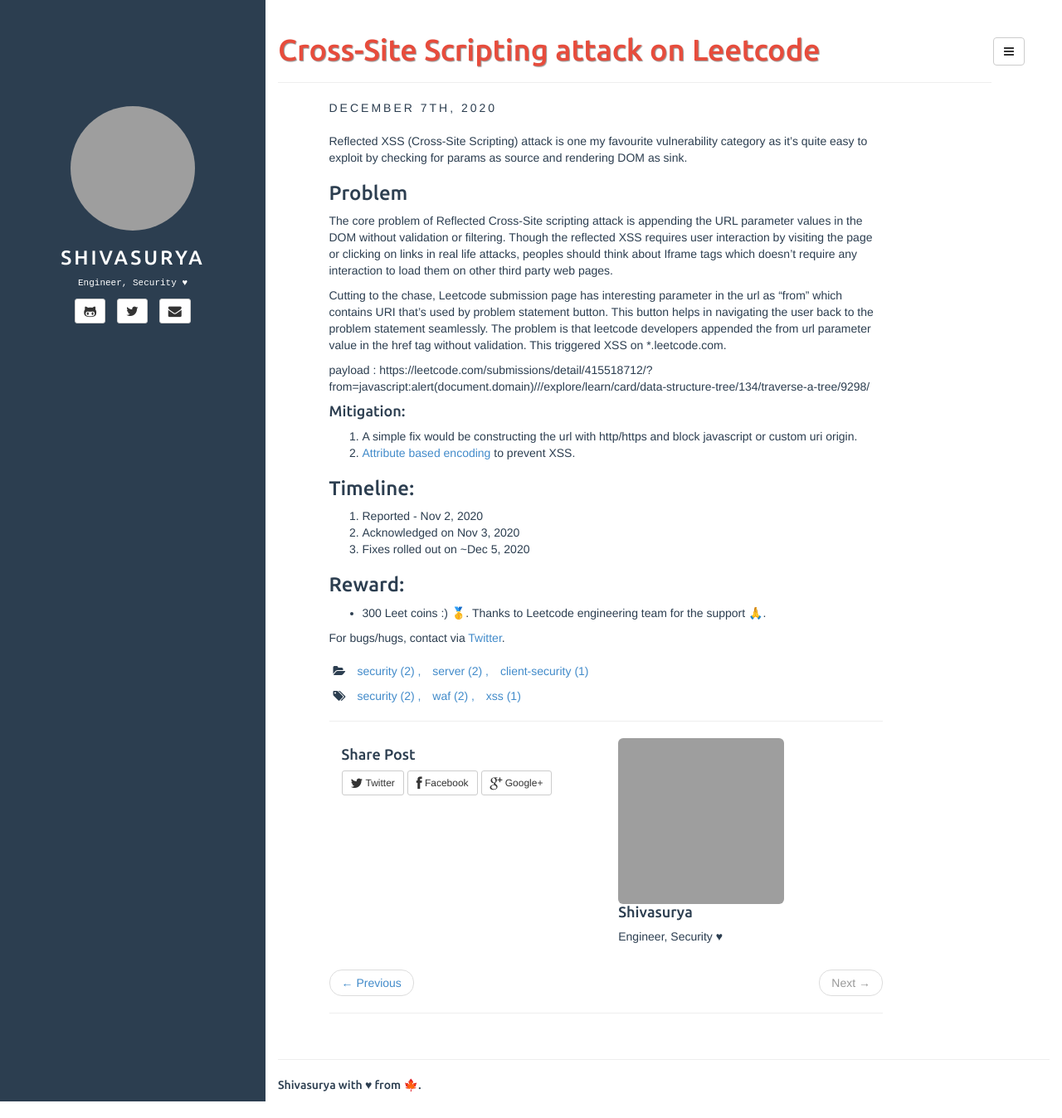
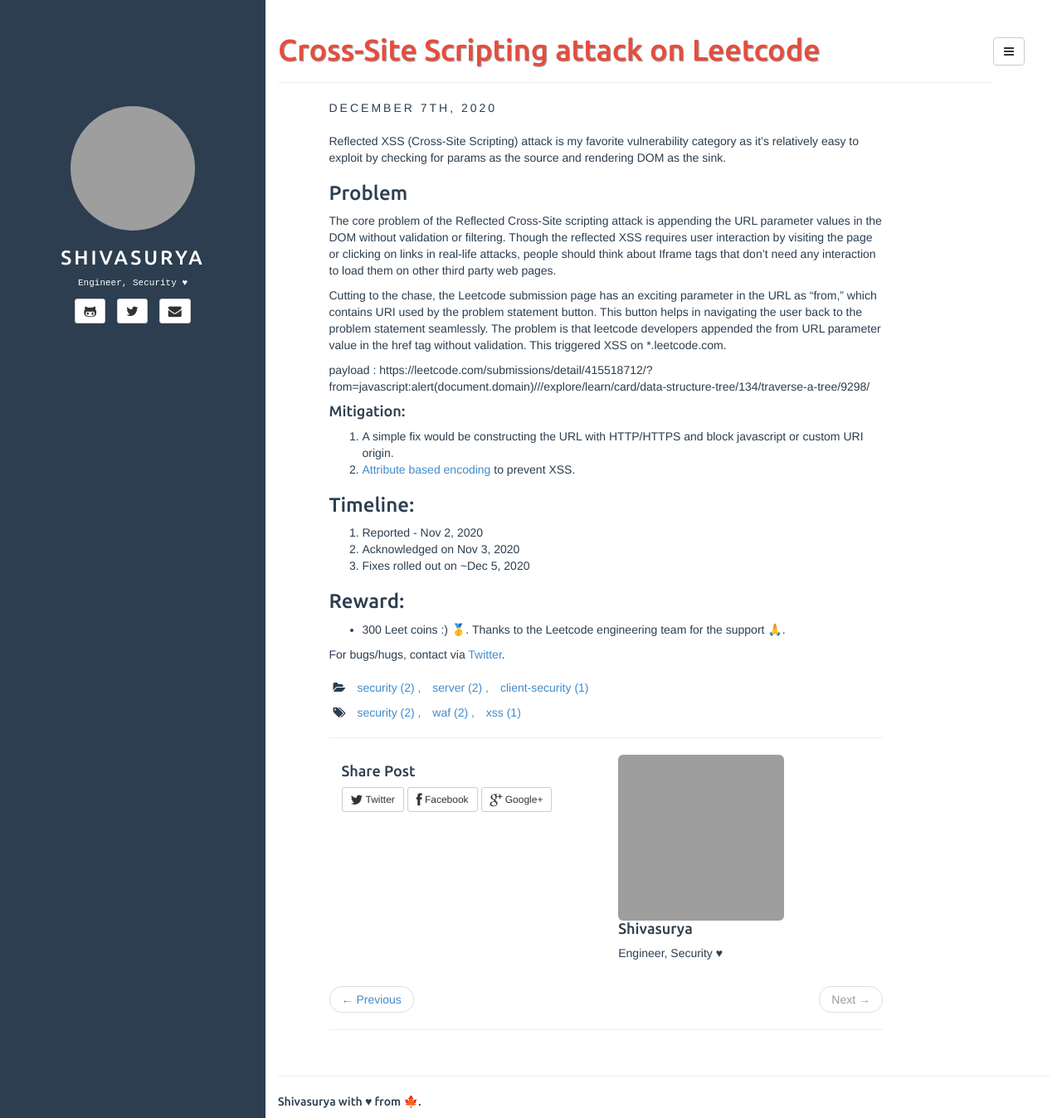
Before and after one commit to s5dev/s5dev.github.io, a Jekyll site: the page built from _posts/2020-12-07-leetcode-xss.md, in a window 1280 px wide and 1348 px high. Shown: the whole window at 83% size. Built offline with Jekyll 4.4.1, drawn with Linux system fonts in a browser that asks for light colours; grey boxes are pictures that could not be loaded.

Commit message:
fixed grammar

```diff
--- a/_posts/2020-12-07-leetcode-xss.md
+++ b/_posts/2020-12-07-leetcode-xss.md
@@ -6,19 +6,19 @@
 description: DOM Cross-Site Scripting attack on leetcode.com.
 ---
 
-Reflected XSS (Cross-Site Scripting) attack is one my favourite vulnerability category as it's quite easy to exploit by checking for params as source and rendering DOM as sink.
+Reflected XSS (Cross-Site Scripting) attack is my favorite vulnerability category as it's relatively easy to exploit by checking for params as the source and rendering DOM as the sink.
 
 ### Problem
 
-The core problem of Reflected Cross-Site scripting attack is appending the URL parameter values in the DOM without validation or filtering. Though the reflected XSS requires user interaction by visiting the page or clicking on links in real life attacks, peoples should think about Iframe tags which doesn't require any interaction to load them on other third party web pages.
+The core problem of the Reflected Cross-Site scripting attack is appending the URL parameter values in the DOM without validation or filtering. Though the reflected XSS requires user interaction by visiting the page or clicking on links in real-life attacks, people should think about Iframe tags that don't need any interaction to load them on other third party web pages.
 
-Cutting to the chase, Leetcode submission page has interesting parameter in the url as "from" which contains URI that's used by problem statement button. This button helps in navigating the user back to the problem statement seamlessly. The problem is that leetcode developers appended the from url parameter value in the href tag without validation. This triggered XSS on \*.leetcode.com.
+Cutting to the chase, the Leetcode submission page has an exciting parameter in the URL as "from," which contains URI used by the problem statement button. This button helps in navigating the user back to the problem statement seamlessly. The problem is that leetcode developers appended the from URL parameter value in the href tag without validation. This triggered XSS on \*.leetcode.com.
 
 payload : https://leetcode.com/submissions/detail/415518712/?from=javascript:alert(document.domain)///explore/learn/card/data-structure-tree/134/traverse-a-tree/9298/
 
 #### Mitigation:
 
-1. A simple fix would be constructing the url with http/https and block javascript or custom uri origin.
+1. A simple fix would be constructing the URL with HTTP/HTTPS and block javascript or custom URI origin.
 2. [Attribute based encoding](https://portswigger.net/web-security/cross-site-scripting/contexts) to prevent XSS.
 
 ### Timeline:
@@ -29,6 +29,6 @@
 
 ### Reward:
 
-- 300 Leet coins :) 🥇. Thanks to Leetcode engineering team for the support 🙏.
+- 300 Leet coins :) 🥇. Thanks to the Leetcode engineering team for the support 🙏.
 
 For bugs/hugs, contact via [Twitter](https://twitter.com/sshivasurya).
```
